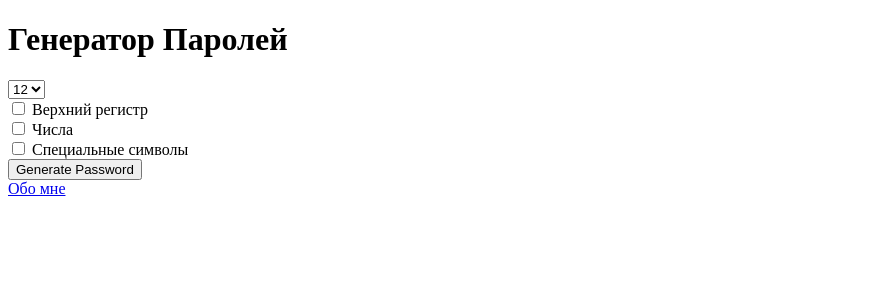
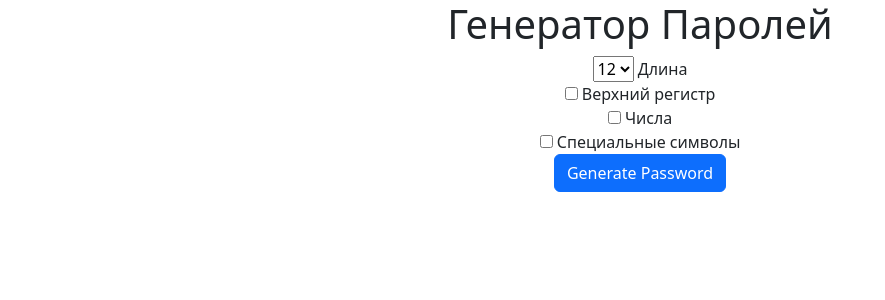
Before and after one commit to anlapaev/Password-Generator, a Django app: page / in a window 1280 px wide. Shown: the top 300 px of the page, without its empty margins (0-885 px from the left). Run offline with Django 4.2, Linux system fonts and the light colour scheme.

Commit message:
second commit

```diff
--- a/password_generator/generator/templates/generator/home.html
+++ b/password_generator/generator/templates/generator/home.html
@@ -3,8 +3,11 @@
 <head>
     <meta charset="UTF-8">
     <title>Title</title>
+    <link href="https://cdn.jsdelivr.net/npm/bootstrap@5.3.0-alpha1/dist/css/bootstrap.min.css" rel="stylesheet" integrity="sha384-GLhlTQ8iRABdZLl6O3oVMWSktQOp6b7In1Zl3/Jr59b6EGGoI1aFkw7cmDA6j6gD" crossorigin="anonymous">
+  </head>
 </head>
 <body>
+<div class="container text-center">
 <h1>Генератор Паролей</h1>
 
 <form action="{% url 'password' %}">
@@ -19,7 +22,7 @@
         <option value="12" selected = 'selected'>12</option>
         <option value="13">13</option>
         <option value="14">14</option>
-    </select>
+    </select> Длина
     <br>
     <input type="checkbox" name="uppercase"> Верхний регистр
 
@@ -30,10 +33,10 @@
     <input type="checkbox" name="special"> Специальные символы
 
     <br>
-    <input type="submit" value="Generate Password">
+    <input type="submit" value="Generate Password" class="btn btn-primary">
 
-    <br>
-    <a href="{% url 'about' %}">Обо мне</a>
+
 </form>
+    </div>
 </body>
 </html>
```
Also changed, not shown: password_generator/generator/templates/generator/password.html (+5 -2 lines).
